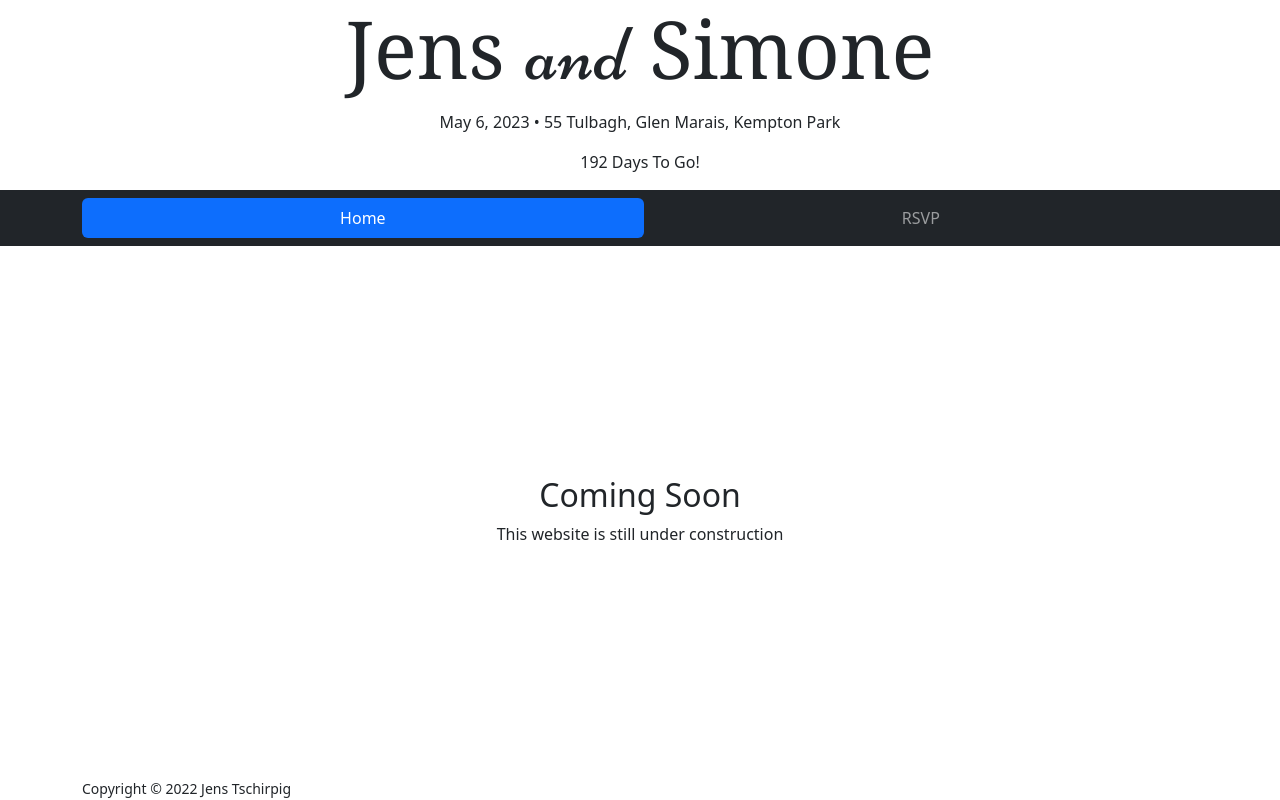
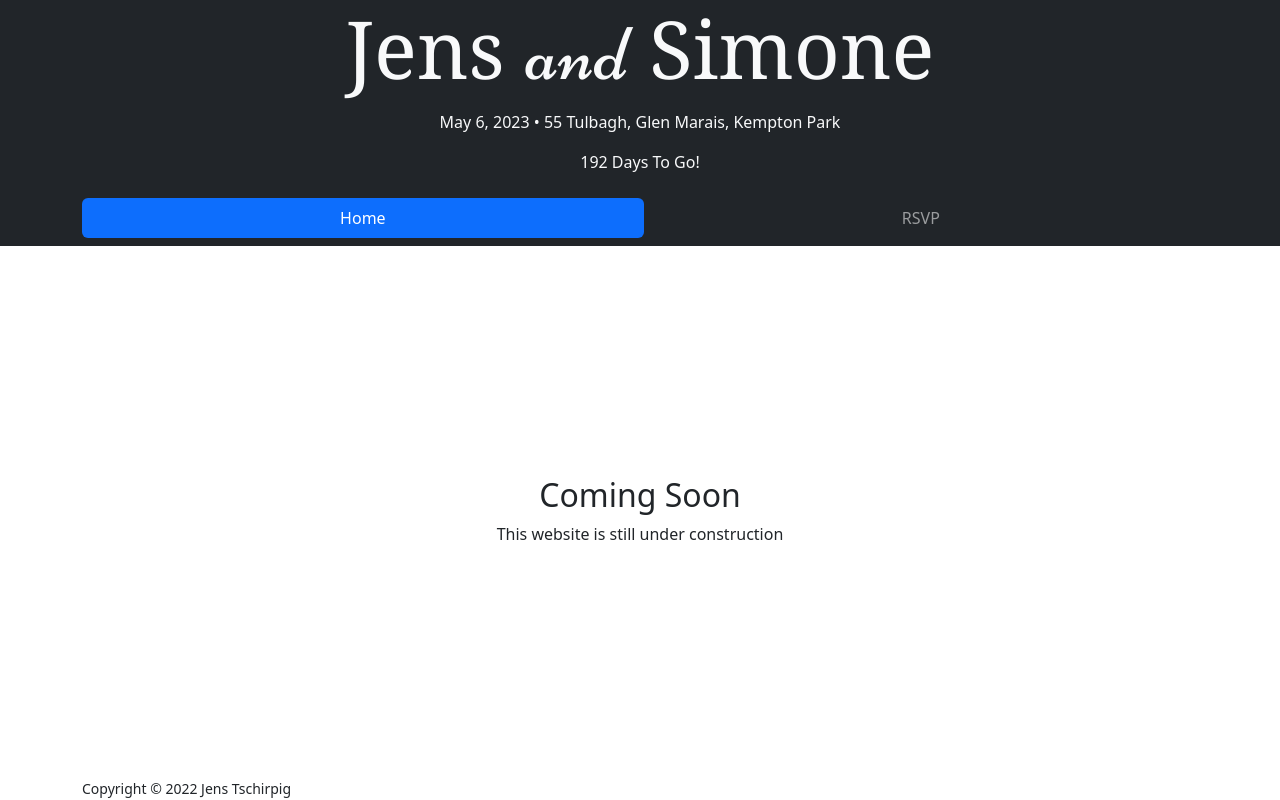
Before and after one commit to jens1101/jens-and-simone, a React (Create React App) app: page / in a window 1280 px wide. Built offline with nearby package versions, Linux system fonts and the light colour scheme.

Commit message:
feat: Updated header to dark theme
This blends in well with the main navigation

```diff
--- a/src/Header.tsx
+++ b/src/Header.tsx
@@ -26,7 +26,7 @@ export function Header() {
   }, []);
 
   return (
-    <header>
+    <header className={"bg-dark text-light"}>
       <Container className={"text-center"}>
         <h1 className={"display-1 font-georgia"}>
           Jens <span className={"font-niconne"}>and</span> Simone
```
